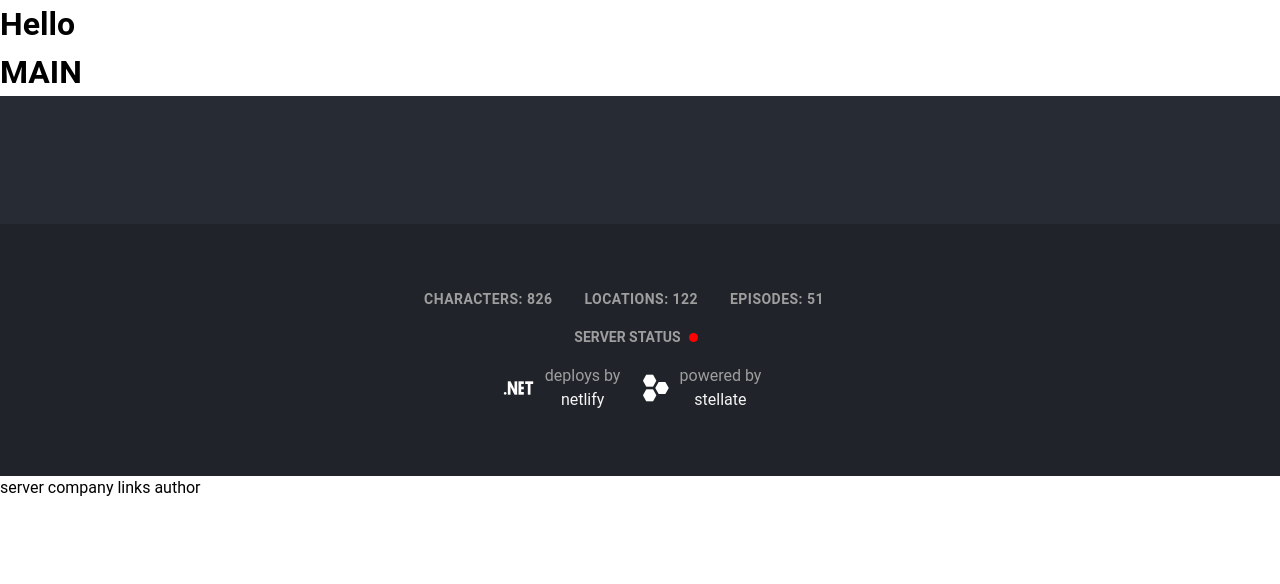
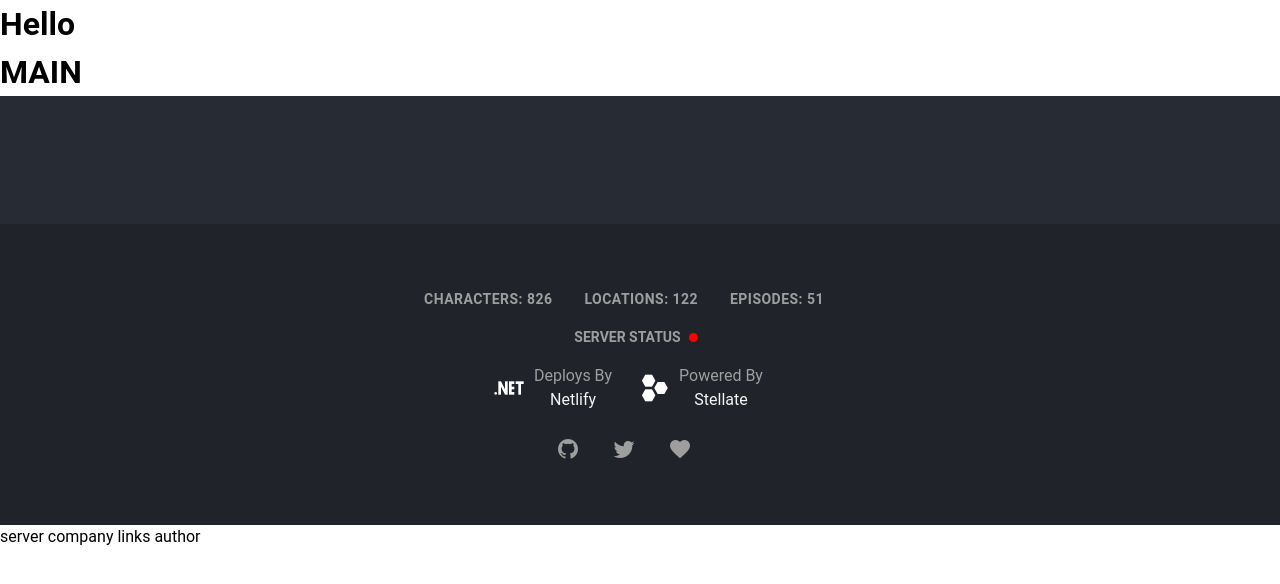
Before and after one commit to JohnnySench/my-morty-main, a Vue app: page / in a window 1280 px wide. Shown: the top 584 px of the page. Built offline with nearby package versions, Linux system fonts and the light colour scheme; no server answers.

Commit message:
закончил футер

```diff
--- a/src/components/FooterContent/FooterContainer.vue
+++ b/src/components/FooterContent/FooterContainer.vue
@@ -3,10 +3,11 @@ import {defineComponent} from 'vue'
 import FooterStatistics from "./UI  Footer/FooterStatistics.vue";
 import ServerStatus from "./UI  Footer/ServerStatus.vue";
 import ExternalLink from "./UI  Footer/ExternalLink.vue";
+import SourcesLinks from "./UI  Footer/SourcesLinks.vue";
 
 export default defineComponent({
   name: "FooterContainer",
-  components: {ExternalLink, ServerStatus, FooterStatistics}
+  components: {SourcesLinks, ExternalLink, ServerStatus, FooterStatistics}
 })
 </script>
 
@@ -15,6 +16,7 @@ export default defineComponent({
     <FooterStatistics/>
     <ServerStatus/>
     <ExternalLink/>
+    <SourcesLinks/>
   </div>
 </template>
 
--- a/src/components/FooterContent/UI  Footer/ExternalLink.vue
+++ b/src/components/FooterContent/UI  Footer/ExternalLink.vue
@@ -34,7 +34,7 @@ export default defineComponent({
         v-for="(icon, index) in styleLinksFooter"
         :key="index"
         @click="icon.action"
-        class="container-link mr-4">
+        class="container-link mr-6">
       <div class="icon-wrapper mr-2">
         <v-icon
             class="icon-footer"
@@ -42,7 +42,7 @@ export default defineComponent({
             :icon="icon.icon"
             color="white"/>
       </div>
-      <div class="link-wrapper d-flex flex-column">
+      <div class="link-wrapper d-flex flex-column text-capitalize">
         <span class="text-grey">{{icon.title}}</span>
         <span class="text--white">{{icon.subtitle}}</span>
       </div>
--- /dev/null
+++ b/src/components/FooterContent/UI  Footer/SourcesLinks.vue
@@ -0,0 +1,43 @@
+<script lang="ts">
+import {defineComponent} from 'vue'
+
+export default defineComponent({
+  name: "SourcesLinks",
+  computed: {
+    linkIconSources() {
+      return [
+        {
+          icon: 'mdi-github',
+          action: () => window.open('https://github.com/JohnnySench', '_blank')
+        },
+        {
+          icon: 'mdi-twitter',
+          action: () => window.open('https://vk.com/jekahandstand', '_blank')
+        },
+        {
+          icon: 'mdi-heart',
+          action: () => window.open('https://music.yandex.ru/home', '_blank')
+        },
+      ]
+    }
+  }
+})
+</script>
+
+<template>
+  <div class="d-flex align-center flex-nowrap justify-center mt-6">
+    <div
+        v-for="(icon, index) of linkIconSources"
+        :key="index"
+        class="text-grey mr-8">
+      <v-icon
+          @click="icon.action"
+          class="text--link"
+          :icon="icon.icon"/>
+    </div>
+  </div>
+</template>
+
+<style scoped lang="scss">
+
+</style>
```
